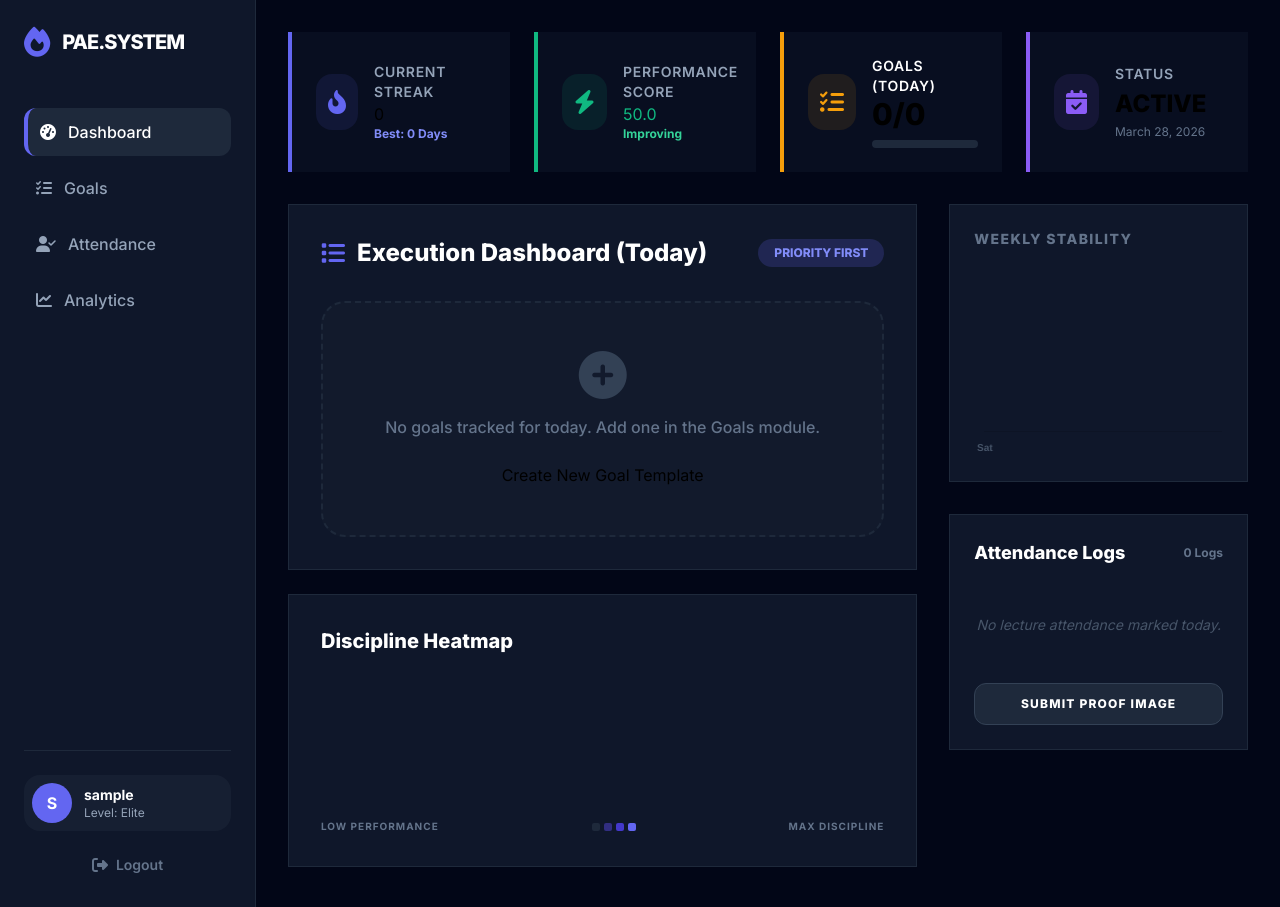
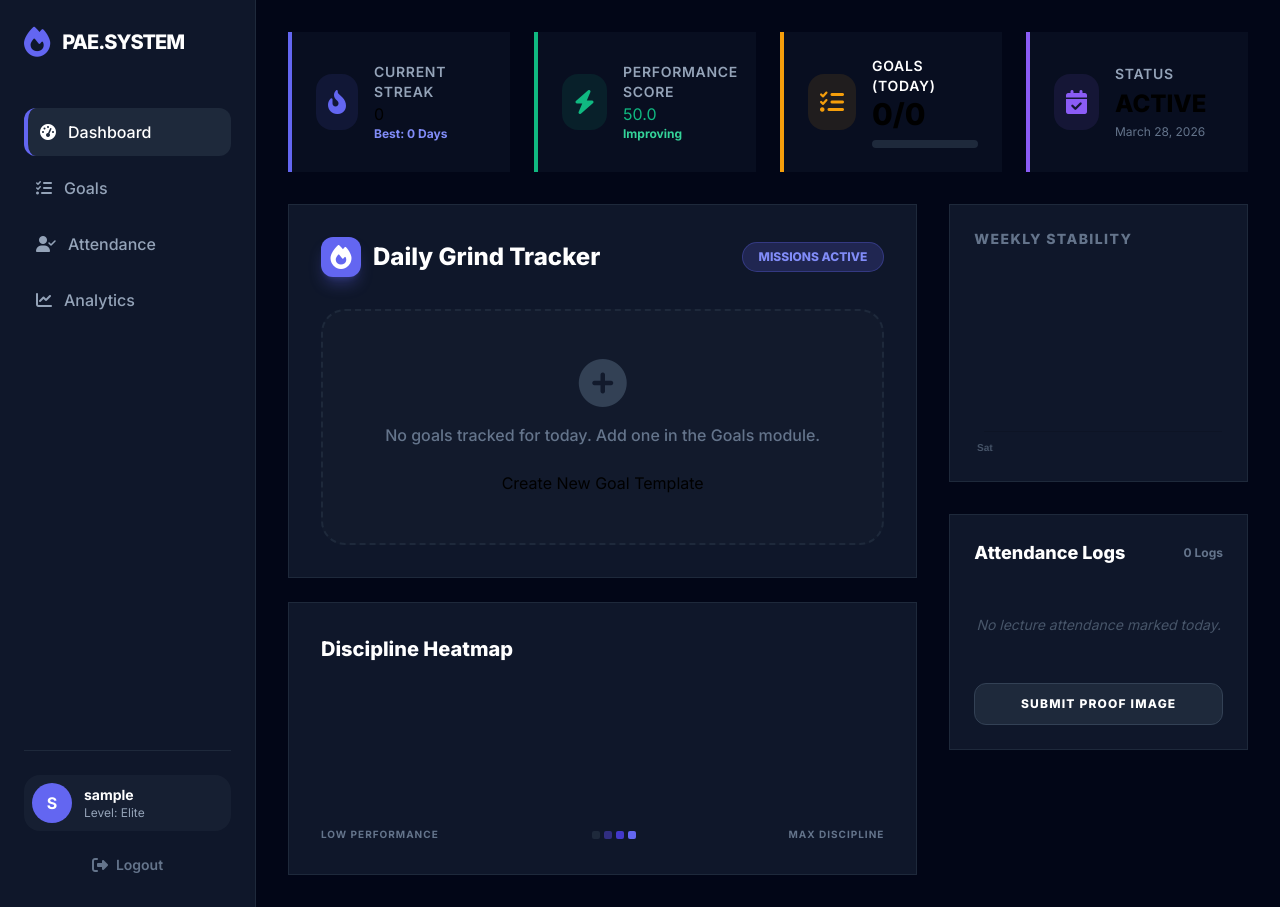
Before and after one commit to MayurKharat0390/DisciTrack, a Django app: page / in a window 1280 px wide. Run offline with Django 5.2, Linux system fonts and the light colour scheme; the visitor is signed in with stand-in values (Sample User, id 1); data comes from the database, SQL or seed files in the repository; data that the repository does not hold is empty; a map, chart or similar area stays blank; some libraries are stand-ins or nearby versions.

Commit message:
Feature: Introduced 'Daily Grind Tracker' section with dedicated categorization for habits like Gym and LeetCode.

```diff
--- a/goals/models.py
+++ b/goals/models.py
@@ -13,6 +13,7 @@ class Goal(models.Model):
     title = models.CharField(max_length=200)
     description = models.TextField(blank=True, null=True)
     category = models.CharField(max_length=20, choices=CATEGORY_CHOICES, default='other')
+    is_daily_grind = models.BooleanField(default=True, help_text="Is this a part of your daily grind/routine?")
     is_active = models.BooleanField(default=True)
     created_at = models.DateTimeField(auto_now_add=True)
 
--- a/templates/analytics/dashboard.html
+++ b/templates/analytics/dashboard.html
@@ -60,10 +60,16 @@
             <div class="glass-card p-8 bg-slate-900 border border-slate-800">
                 <div class="flex items-center justify-between mb-8">
                     <h2 class="text-2xl font-black text-white flex items-center space-x-3">
-                        <i class="fa-solid fa-list text-indigo-500"></i>
-                        <span>Execution Dashboard (Today)</span>
+                        <div class="w-10 h-10 bg-indigo-500 rounded-xl flex items-center justify-center text-white shadow-lg shadow-indigo-500/30">
+                            <i class="fa-solid fa-fire"></i>
+                        </div>
+                        <span>Daily Grind Tracker</span>
                     </h2>
-                    <span class="px-4 py-1.5 bg-indigo-500/20 text-indigo-400 text-xs font-black rounded-full uppercase">Priority First</span>
+                    <div class="flex items-center space-x-2">
+                        <span class="px-4 py-1.5 bg-indigo-500/20 text-indigo-400 text-xs font-black rounded-full uppercase border border-indigo-500/30">
+                            {{ goal_logs.count }} Missions Active
+                        </span>
+                    </div>
                 </div>
 
                 <div class="space-y-4">
@@ -78,7 +84,12 @@
                             </div>
                             <div>
                                 <h4 class="font-bold text-white group-hover:text-indigo-400 transition-colors">{{ glog.goal.title }}</h4>
-                                <p class="text-sm text-slate-500">{{ glog.goal.get_category_display }}</p>
+                                <div class="flex items-center space-x-2 mt-1">
+                                    <p class="text-[10px] text-slate-500 font-bold uppercase tracking-wider">{{ glog.goal.get_category_display }}</p>
+                                    {% if glog.goal.is_daily_grind %}
+                                        <span class="text-[8px] bg-amber-500/20 text-amber-500 px-2 py-0.5 rounded-full font-black uppercase tracking-tighter">Daily Grind</span>
+                                    {% endif %}
+                                </div>
                             </div>
                         </div>
                         <div class="flex items-center space-x-3">
```
Also changed, not shown: goals/migrations/0002_goal_is_daily_grind.py (added).
